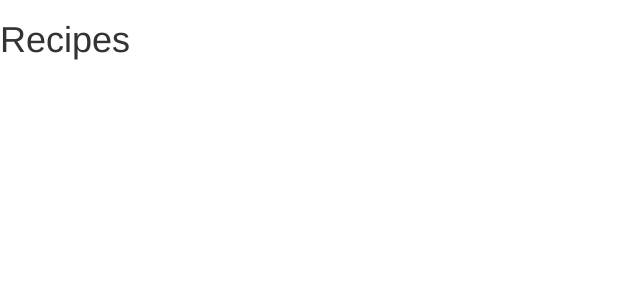
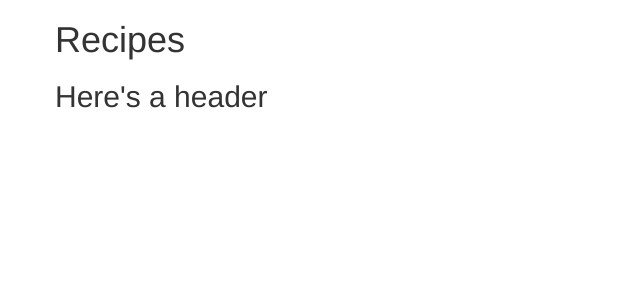
Before and after one commit to nikmanchan/angular-recipes, an Angular app: page / in a window 1280 px wide. Shown: the top 300 px of the page, without its empty margins (0-640 px from the left). Built offline with nearby package versions, Linux system fonts and the light colour scheme.

Commit message:
add header component

```diff
--- a/src/app/app.component.html
+++ b/src/app/app.component.html
@@ -1 +1,8 @@
-<h1>Recipes</h1>
+<div class="container">
+  <div class="row">
+    <div class="xs-12">
+      <h1>Recipes</h1>
+      <app-header></app-header>
+    </div>
+  </div>
+</div>
--- a/src/app/app.module.ts
+++ b/src/app/app.module.ts
@@ -2,10 +2,12 @@
 import { NgModule } from '@angular/core';
 
 import { AppComponent } from './app.component';
+import { HeaderComponent } from './header/header.component';
 
 @NgModule({
   declarations: [
-    AppComponent
+    AppComponent,
+    HeaderComponent
   ],
   imports: [
     BrowserModule
--- /dev/null
+++ b/src/app/header/header.component.html
@@ -0,0 +1 @@
+<h2>Here's a header</h2>
--- /dev/null
+++ b/src/app/header/header.component.ts
@@ -0,0 +1,13 @@
+import { Component, OnInit } from '@angular/core';
+
+@Component({
+  selector: 'app-header',
+  templateUrl: 'header.component.html',
+  styleUrls: ['./header.component.css']
+})
+
+export class HeaderComponent implements OnInit {
+  constructor() { }
+
+  ngOnInit() { }
+}
```
Also changed, not shown: src/app/header/header.component.css (added).
